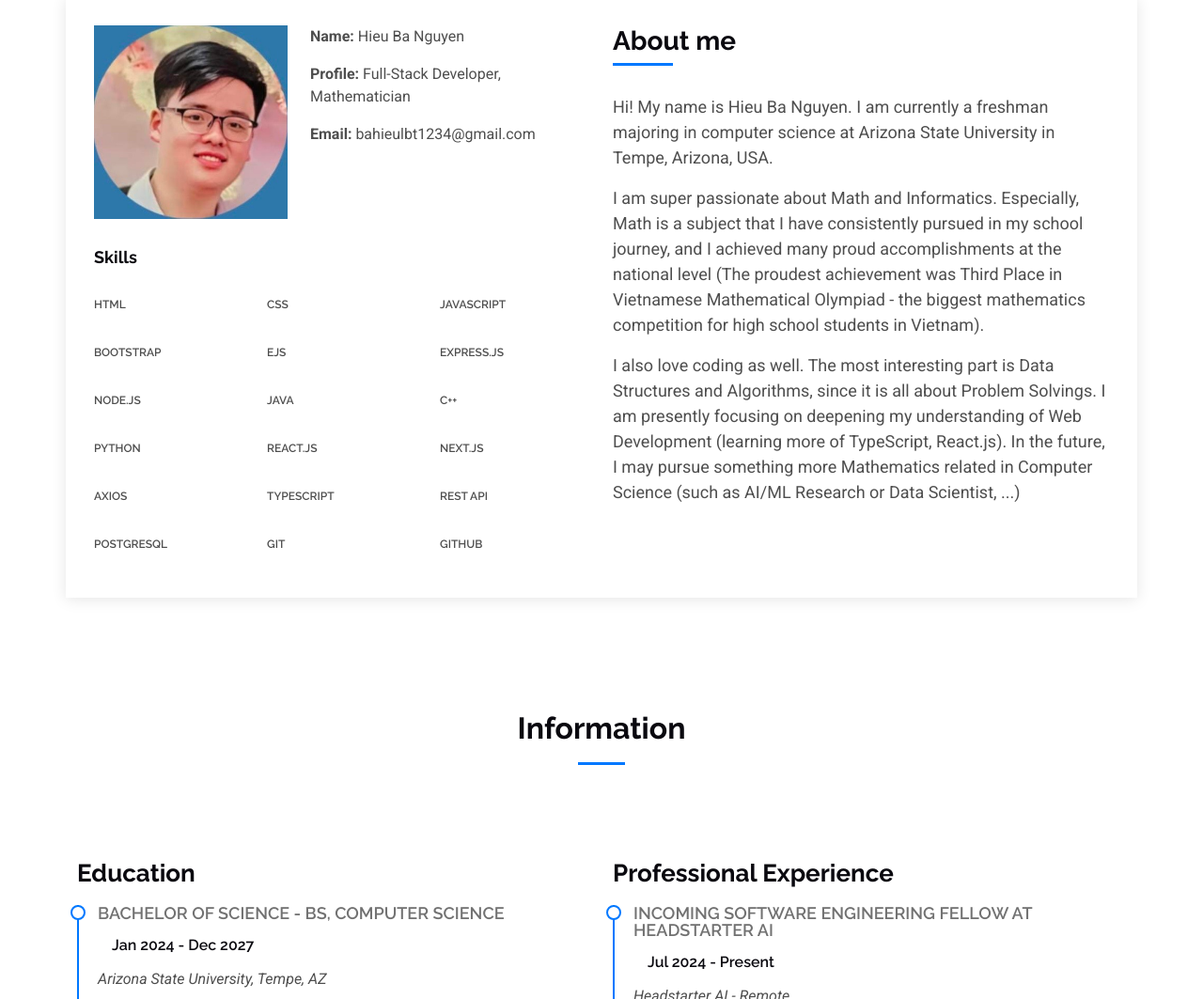
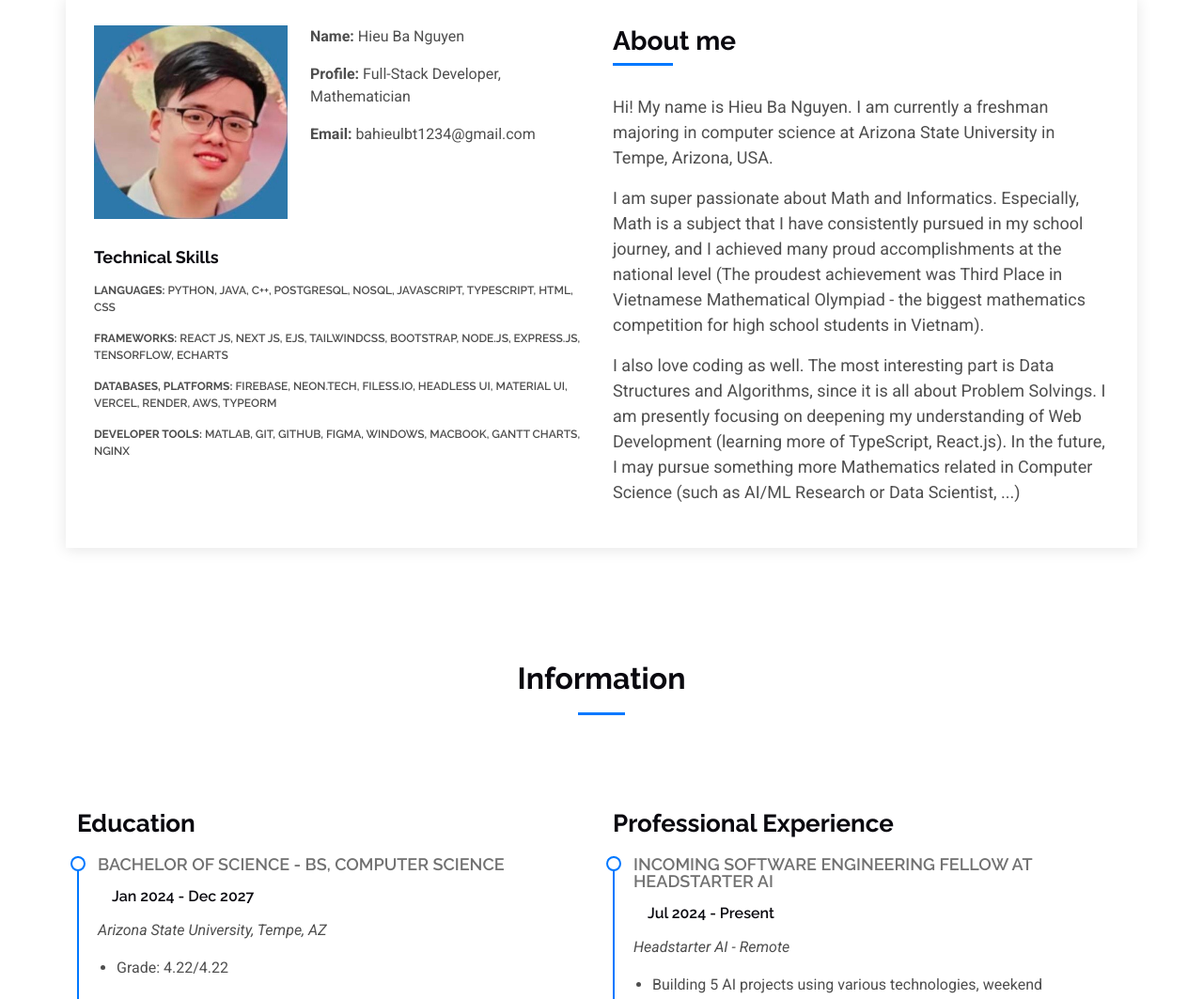
Before and after one commit to bahieulqd12a12024/Hieu-Nguyen-s-Portfolio-Website, a plain HTML site: page index.html in a window 1280 px wide. Shown: the part 864-1927 px from the top of the page at 94% size. Drawn offline with Linux system fonts and the light colour scheme.

Commit message:
Updating skills and deleting icons

```diff
--- a/index.html
+++ b/index.html
@@ -8,9 +8,9 @@
   <meta content="" name="description">
   <meta content="" name="keywords">
 
-  <!-- Favicons -->
+  <!-- Favicons
   <link href="assets/img/favicon.png" rel="icon">
-  <link href="assets/img/apple-touch-icon.png" rel="apple-touch-icon">
+  <link href="assets/img/apple-touch-icon.png" rel="apple-touch-icon"> -->
 
   <!-- Fonts -->
   <link href="https://fonts.googleapis.com" rel="preconnect">
@@ -99,79 +99,25 @@
 
             <div class="skills-content skills-animation">
 
-              <h5>Skills</h5>
-              <div class="row">
-                <div class="progress col-md-4">
-                  <span class="skill">HTML</span>
+              <div class="column">
+                <h5>Technical Skills</h5>
+
+                <div class="progress">
+                  <span class="skill"><span class="fw-bold">Languages:</span> Python, Java, C++, PostgreSQL, NoSQL, JavaScript, TypeScript, HTML, CSS</span>
                 </div><!-- End Skills Item -->
 
-                <div class="progress col-md-4">
-                  <span class="skill">CSS</span>
+                <div class="progress">
+                  <span class="skill"><span class="fw-bold">Frameworks:</span> React JS, Next JS, EJS, TailwindCSS, Bootstrap, Node.js, Express.js, Tensorflow, Echarts</span>
                 </div><!-- End Skills Item -->
 
-                <div class="progress col-md-4">
-                  <span class="skill">JavaScript</span>
+                <div class="progress">
+                  <span class="skill"><span class="fw-bold">Databases, Platforms:</span> Firebase, Neon.tech, Filess.io, Headless UI, Material UI, Vercel, Render, AWS, TypeORM</span>
                 </div><!-- End Skills Item -->
 
-                <div class="progress col-md-4">
-                  <span class="skill">Bootstrap</span>
+                <div class="progress">
+                  <span class="skill"><span class="fw-bold">Developer Tools:</span> MATLAB, Git, Github, Figma, Windows, Macbook, Gantt Charts, Nginx</span>
                 </div><!-- End Skills Item -->
 
-                <div class="progress col-md-4">
-                  <span class="skill">EJS</span>
-                </div><!-- End Skills Item -->
-
-                <div class="progress col-md-4">
-                  <span class="skill">Express.js</span>
-                </div><!-- End Skills Item -->
-
-                <div class="progress col-md-4">
-                  <span class="skill">Node.js</span>
-                </div><!-- End Skills Item -->
-
-                <div class="progress col-md-4">
-                  <span class="skill">Java</span>
-                </div><!-- End Skills Item -->
-
-                <div class="progress col-md-4">
-                  <span class="skill">C++</span>
-                </div><!-- End Skills Item -->
-
-                <div class="progress col-md-4">
-                  <span class="skill">Python</span>
-                </div><!-- End Skills Item -->
-
-                <div class="progress col-md-4">
-                  <span class="skill">React.js</span>
-                </div><!-- End Skills Item -->
-
-                <div class="progress col-md-4">
-                  <span class="skill">Next.js</span>
-                </div><!-- End Skills Item -->
-
-                <div class="progress col-md-4">
-                  <span class="skill">Axios</span>
-                </div><!-- End Skills Item -->
-
-                <div class="progress col-md-4">
-                  <span class="skill">TypeScript</span>
-                </div><!-- End Skills Item -->
-
-                <div class="progress col-md-4">
-                  <span class="skill">Rest API</span>
-                </div><!-- End Skills Item -->
-
-                <div class="progress col-md-4">
-                  <span class="skill">PostgreSQL</span>
-                </div><!-- End Skills Item -->
-
-                <div class="progress col-md-4">
-                  <span class="skill">Git</span>
-                </div><!-- End Skills Item -->
-
-                <div class="progress col-md-4">
-                  <span class="skill">Github</span>
-                </div><!-- End Skills Item -->
               </div>
             </div>
           </div>
```
